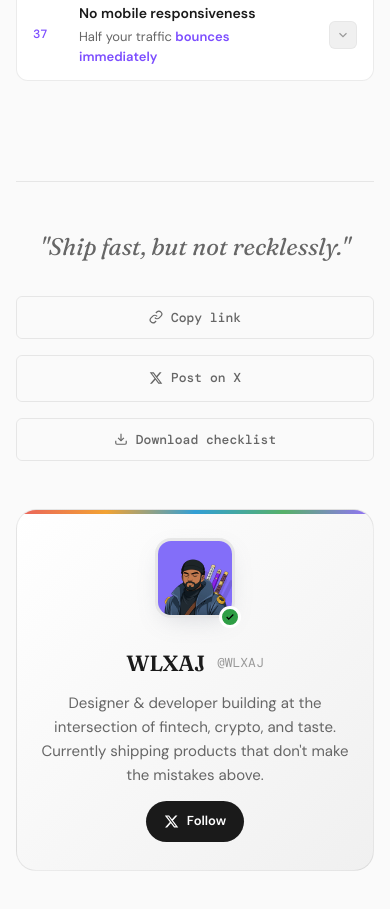
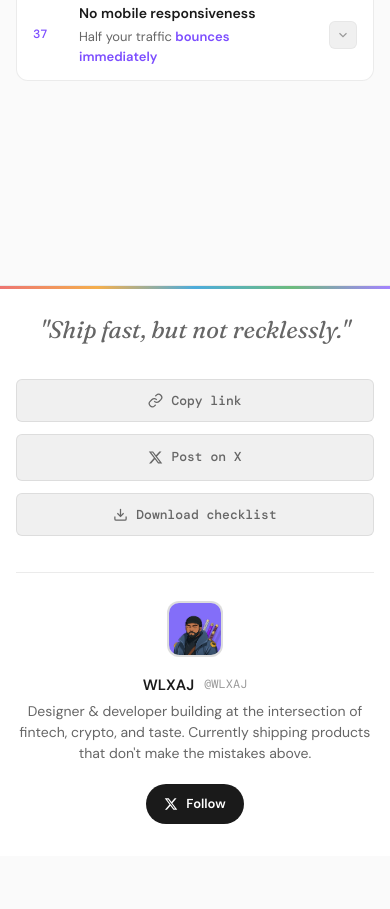
Before and after one commit to ajadonai/Shipwreck, a plain HTML site: page index.html in a window 390 px wide. Shown: the part 5539-6448 px from the top of the page. After the commit the page ends 6395 px from the top, so only its background shows below. Drawn offline with nearby package versions, Linux system fonts and the light colour scheme.

Commit message:
Redesign footer - full-width with rainbow accent
- Replaced card-style author section with full-width footer
- Rainbow gradient accent bar at top
- Centered quote and action buttons
- Author info with bio in bottom section
- Responsive mobile layout (stacks vertically, centered)
- Cleaner visual hierarchy

```diff
--- a/index.html
+++ b/index.html
@@ -97,148 +97,39 @@
   }
   .item-link.copied { color: var(--green); }
 
-  /* Author card */
-  .author-card {
-    position: relative;
-    display: grid;
-    grid-template-columns: auto 1fr;
-    align-items: center;
-    gap: 24px;
-    padding: 32px;
-    background: linear-gradient(135deg, var(--bg-secondary) 0%, var(--bg-tertiary) 100%);
-    border: 1px solid var(--border-default);
-    border-radius: var(--radius-lg);
-    margin-top: 48px;
-    overflow: hidden;
-    transition: all 0.4s var(--ease-out);
-  }
-  .author-card::before {
-    content: '';
-    position: absolute;
-    top: 0;
-    left: 0;
-    right: 0;
-    height: 4px;
+  /* Site Footer */
+  .site-footer {
+    background: var(--bg-secondary);
+    border-top: 1px solid var(--border-default);
+    padding: 48px 24px;
+    margin-top: 64px;
+  }
+  .footer-inner {
+    max-width: var(--container-max);
+    margin: 0 auto;
+  }
+  .footer-accent {
+    height: 3px;
     background: linear-gradient(90deg, var(--red), var(--amber), var(--blue), var(--green), var(--purple));
-    opacity: 0.8;
-  }
-  .author-card:hover {
-    border-color: var(--border-strong);
-    box-shadow: 0 16px 48px -12px hsla(var(--shadow-color) / 0.2);
-    transform: translateY(-2px);
-  }
-  .author-avatar-wrapper {
-    position: relative;
-    width: 88px;
-    height: 88px;
-    flex-shrink: 0;
-  }
-  .author-avatar {
-    width: 88px;
-    height: 88px;
-    border-radius: 16px;
-    object-fit: cover;
-    border: 3px solid var(--border-default);
-    box-shadow: 0 8px 24px -8px hsla(var(--shadow-color) / 0.25);
-    transition: all 0.3s var(--ease-out);
-  }
-  .author-card:hover .author-avatar {
-    border-color: var(--border-strong);
-    transform: scale(1.02);
-  }
-  .author-status {
-    position: absolute;
-    bottom: -2px;
-    right: -2px;
-    width: 22px;
-    height: 22px;
-    background: var(--green);
-    border: 3px solid var(--bg-secondary);
-    border-radius: 50%;
+    opacity: 0.7;
+    margin: -48px -24px 32px;
+  }
+  .footer-quote {
+    font-family: var(--font-display);
+    font-size: 18px;
+    font-style: italic;
+    color: var(--text-secondary);
+    text-align: center;
+    margin-bottom: 28px;
+  }
+  .footer-actions {
     display: flex;
-    align-items: center;
-    justify-content: center;
-  }
-  .author-status svg {
-    width: 10px;
-    height: 10px;
-    color: #000;
-  }
-  .author-info {
-    display: flex;
-    flex-direction: column;
-    justify-content: center;
-    gap: 10px;
-  }
-  .author-header {
-    display: flex;
-    align-items: center;
     gap: 12px;
-    flex-wrap: wrap;
-  }
-  .author-name {
-    font-family: var(--font-display);
-    font-size: 22px;
-    font-weight: 600;
-    color: var(--text-primary);
-    letter-spacing: -0.02em;
-  }
-  .author-handle {
-    font-family: var(--font-mono);
-    font-size: 13px;
-    color: var(--text-tertiary);
-  }
-  .author-bio {
-    font-size: 15px;
-    color: var(--text-secondary);
-    line-height: 1.6;
-    max-width: 400px;
-  }
-  .author-links {
-    display: flex;
-    gap: 10px;
-    flex-wrap: wrap;
-    margin-top: 4px;
-  }
-  .author-link {
-    display: inline-flex;
-    align-items: center;
-    gap: 8px;
-    font-family: var(--font-body);
-    font-size: 13px;
-    font-weight: 600;
-    color: var(--text-inverse);
-    text-decoration: none;
-    padding: 10px 18px;
-    background: var(--text-primary);
-    border: none;
-    border-radius: 100px;
-    transition: all 0.2s var(--ease-out);
-  }
-  .author-link:hover {
-    transform: translateY(-2px);
-    box-shadow: 0 6px 20px -6px hsla(var(--shadow-color) / 0.35);
-  }
-  .author-link svg { width: 15px; height: 15px; }
-  .author-link.secondary {
-    background: transparent;
-    color: var(--text-primary);
-    border: 1px solid var(--border-default);
-  }
-  .author-link.secondary:hover {
-    background: var(--bg-elevated);
-    border-color: var(--border-strong);
-  }
-
-  /* CTA section - simpler, less prominent than author card */
-  .cta-section {
-    display: flex;
-    gap: 16px;
-    margin-top: 32px;
     justify-content: center;
     flex-wrap: wrap;
-  }
-  .cta-btn {
+    margin-bottom: 36px;
+  }
+  .footer-btn {
     display: inline-flex;
     align-items: center;
     gap: 8px;
@@ -248,18 +139,87 @@
     padding: 12px 20px;
     border-radius: var(--radius-sm);
     border: 1px solid var(--border-default);
-    background: transparent;
+    background: var(--bg-tertiary);
     color: var(--text-secondary);
     cursor: pointer;
     text-decoration: none;
     transition: all 0.2s var(--ease-out);
   }
-  .cta-btn svg { width: 14px; height: 14px; }
-  .cta-btn:hover {
+  .footer-btn:hover {
+    background: var(--bg-primary);
+    border-color: var(--border-strong);
     color: var(--text-primary);
-    border-color: var(--border-strong);
-    background: var(--bg-secondary);
-  }
+  }
+  .footer-btn svg { width: 15px; height: 15px; }
+  .footer-divider {
+    height: 1px;
+    background: var(--border-default);
+    margin-bottom: 28px;
+  }
+  .footer-bottom {
+    display: flex;
+    justify-content: space-between;
+    align-items: center;
+    gap: 24px;
+    flex-wrap: wrap;
+  }
+  .footer-author {
+    display: flex;
+    align-items: center;
+    gap: 16px;
+  }
+  .footer-avatar {
+    width: 56px;
+    height: 56px;
+    border-radius: 12px;
+    background: var(--bg-tertiary);
+    border: 2px solid var(--border-default);
+    object-fit: cover;
+  }
+  .footer-author-info {
+    flex: 1;
+  }
+  .footer-author-top {
+    display: flex;
+    align-items: center;
+    gap: 10px;
+    margin-bottom: 4px;
+  }
+  .footer-author-name {
+    font-weight: 600;
+    font-size: 15px;
+    color: var(--text-primary);
+  }
+  .footer-author-handle {
+    font-family: var(--font-mono);
+    font-size: 12px;
+    color: var(--text-tertiary);
+  }
+  .footer-author-bio {
+    font-size: 14px;
+    color: var(--text-secondary);
+    line-height: 1.5;
+    max-width: 400px;
+  }
+  .footer-follow {
+    display: inline-flex;
+    align-items: center;
+    gap: 8px;
+    font-family: var(--font-body);
+    font-size: 13px;
+    font-weight: 600;
+    padding: 10px 18px;
+    border-radius: 100px;
+    background: var(--text-primary);
+    color: var(--text-inverse);
+    text-decoration: none;
+    transition: all 0.2s var(--ease-out);
+  }
+  .footer-follow:hover {
+    transform: translateY(-2px);
+    box-shadow: 0 6px 20px -6px hsla(var(--shadow-color) / 0.4);
+  }
+  .footer-follow svg { width: 14px; height: 14px; }
 
   /* Mobile bottom nav */
   .mobile-nav {
@@ -1249,35 +1209,17 @@
     .item-header .severity { display: none; }
     .item-details-inner { padding: 0 16px 16px 52px; }
     .back-to-top { bottom: 80px; right: 20px; width: 44px; height: 44px; }
-    .author-card {
-      grid-template-columns: 1fr;
-      text-align: center;
-      gap: 20px;
-      padding: 28px 24px;
-    }
-    .author-avatar-wrapper { justify-self: center; }
-    .author-avatar { width: 80px; height: 80px; }
-    .author-header { justify-content: center; }
-    .author-bio { max-width: none; }
-    .author-links { justify-content: center; }
-    .cta-section { flex-direction: column; align-items: stretch; }
-    .cta-btn { justify-content: center; }
+    .site-footer { padding: 32px 16px; }
+    .footer-accent { margin: -32px -16px 24px; }
+    .footer-actions { flex-direction: column; }
+    .footer-btn { justify-content: center; }
+    .footer-bottom { flex-direction: column; align-items: center; text-align: center; gap: 20px; }
+    .footer-author { flex-direction: column; text-align: center; }
+    .footer-author-info { display: flex; flex-direction: column; align-items: center; }
+    .footer-author-top { justify-content: center; }
+    .footer-author-bio { text-align: center; max-width: none; }
     .mobile-nav { display: flex; }
     .toast { bottom: 80px; }
-  }
-
-  /* Desktop - ensure left alignment on author card */
-  @media (min-width: 681px) {
-    .author-info {
-      text-align: left;
-      align-items: flex-start;
-    }
-    .author-header {
-      justify-content: flex-start;
-    }
-    .author-links {
-      justify-content: flex-start;
-    }
   }
 
   /* ═══════════ PRINT ═══════════ */
@@ -2733,48 +2675,50 @@
     </div>
   </section>
 
-  <footer>
+</div>
+
+<footer class="site-footer">
+  <div class="footer-accent"></div>
+  <div class="footer-inner">
+
     <p class="footer-quote">"Ship fast, but not recklessly."</p>
 
-    <div class="cta-section">
-      <button class="cta-btn" onclick="copyPageLink()">
+    <div class="footer-actions">
+      <button class="footer-btn" onclick="copyPageLink()">
         <svg viewBox="0 0 24 24" fill="none" stroke="currentColor" stroke-width="2"><path d="M10 13a5 5 0 0 0 7.54.54l3-3a5 5 0 0 0-7.07-7.07l-1.72 1.71"></path><path d="M14 11a5 5 0 0 0-7.54-.54l-3 3a5 5 0 0 0 7.07 7.07l1.71-1.71"></path></svg>
         Copy link
       </button>
-      <a href="https://twitter.com/intent/tweet?text=37%20Mistakes%20Vibe%20Coders%20Ship%20to%20Production%20%E2%80%94%20the%20code%20review%20your%20AI%20never%20gave%20you&url=https%3A%2F%2Fshipwrecksbyai.vercel.app" class="cta-btn" target="_blank" rel="noopener">
+      <a href="https://twitter.com/intent/tweet?text=37%20Mistakes%20Vibe%20Coders%20Ship%20to%20Production%20%E2%80%94%20the%20code%20review%20your%20AI%20never%20gave%20you&url=https%3A%2F%2Fshipwrecksbyai.vercel.app" class="footer-btn" target="_blank" rel="noopener">
         <svg viewBox="0 0 24 24" fill="currentColor"><path d="M18.244 2.25h3.308l-7.227 8.26 8.502 11.24H16.17l-5.214-6.817L4.99 21.75H1.68l7.73-8.835L1.254 2.25H8.08l4.713 6.231zm-1.161 17.52h1.833L7.084 4.126H5.117z"/></svg>
         Post on X
       </a>
-      <button class="cta-btn" onclick="openDownloadModal()">
+      <button class="footer-btn" onclick="openDownloadModal()">
         <svg viewBox="0 0 24 24" fill="none" stroke="currentColor" stroke-width="2"><path d="M21 15v4a2 2 0 0 1-2 2H5a2 2 0 0 1-2-2v-4"></path><polyline points="7 10 12 15 17 10"></polyline><line x1="12" y1="15" x2="12" y2="3"></line></svg>
         Download checklist
       </button>
     </div>
 
-    <div class="author-card">
-      <div class="author-avatar-wrapper">
-        <img src="avatar.jpg" alt="WLXAJ" class="author-avatar">
-        <div class="author-status">
-          <svg viewBox="0 0 24 24" fill="none" stroke="currentColor" stroke-width="3"><polyline points="20 6 9 17 4 12"></polyline></svg>
+    <div class="footer-divider"></div>
+
+    <div class="footer-bottom">
+      <div class="footer-author">
+        <img src="avatar.jpg" alt="WLXAJ" class="footer-avatar">
+        <div class="footer-author-info">
+          <div class="footer-author-top">
+            <span class="footer-author-name">WLXAJ</span>
+            <span class="footer-author-handle">@WLXAJ</span>
+          </div>
+          <p class="footer-author-bio">Designer & developer building at the intersection of fintech, crypto, and taste. Currently shipping products that don't make the mistakes above.</p>
         </div>
       </div>
-      <div class="author-info">
-        <div class="author-header">
-          <span class="author-name">WLXAJ</span>
-          <span class="author-handle">@WLXAJ</span>
-        </div>
-        <p class="author-bio">Designer & developer building at the intersection of fintech, crypto, and taste. Currently shipping products that don't make the mistakes above.</p>
-        <div class="author-links">
-          <a href="https://twitter.com/WLXAJ" target="_blank" rel="noopener noreferrer" class="author-link">
-            <svg viewBox="0 0 24 24" fill="currentColor"><path d="M18.244 2.25h3.308l-7.227 8.26 8.502 11.24H16.17l-5.214-6.817L4.99 21.75H1.68l7.73-8.835L1.254 2.25H8.08l4.713 6.231zm-1.161 17.52h1.833L7.084 4.126H5.117z"/></svg>
-            Follow
-          </a>
-        </div>
-      </div>
+      <a href="https://twitter.com/WLXAJ" class="footer-follow" target="_blank" rel="noopener noreferrer">
+        <svg viewBox="0 0 24 24" fill="currentColor"><path d="M18.244 2.25h3.308l-7.227 8.26 8.502 11.24H16.17l-5.214-6.817L4.99 21.75H1.68l7.73-8.835L1.254 2.25H8.08l4.713 6.231zm-1.161 17.52h1.833L7.084 4.126H5.117z"/></svg>
+        Follow
+      </a>
     </div>
-  </footer>
-
-</div>
+
+  </div>
+</footer>
 
 <button class="back-to-top" id="backToTop" aria-label="Back to top">
   <svg viewBox="0 0 24 24" fill="none" stroke="currentColor" stroke-width="2" stroke-linecap="round" stroke-linejoin="round">
```
